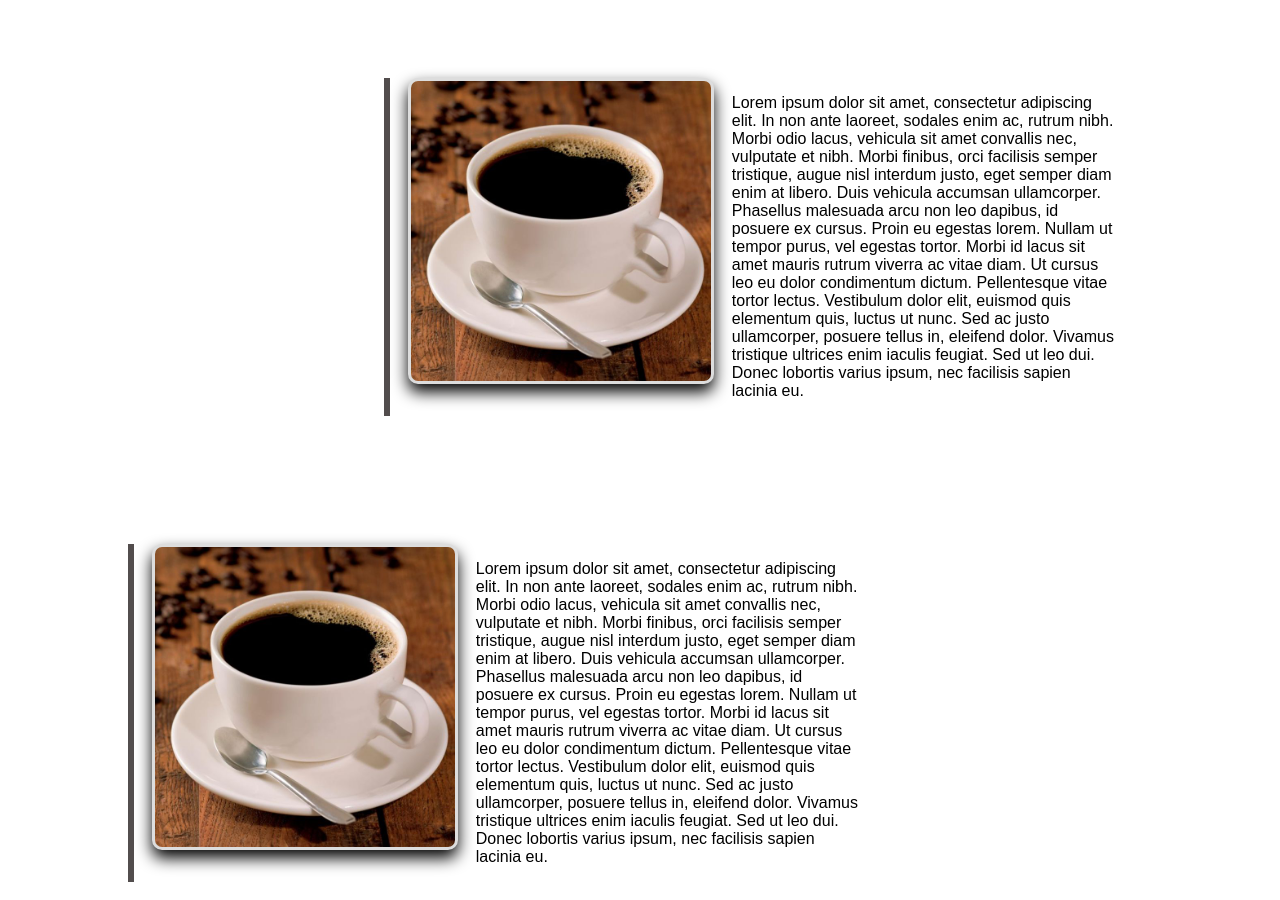
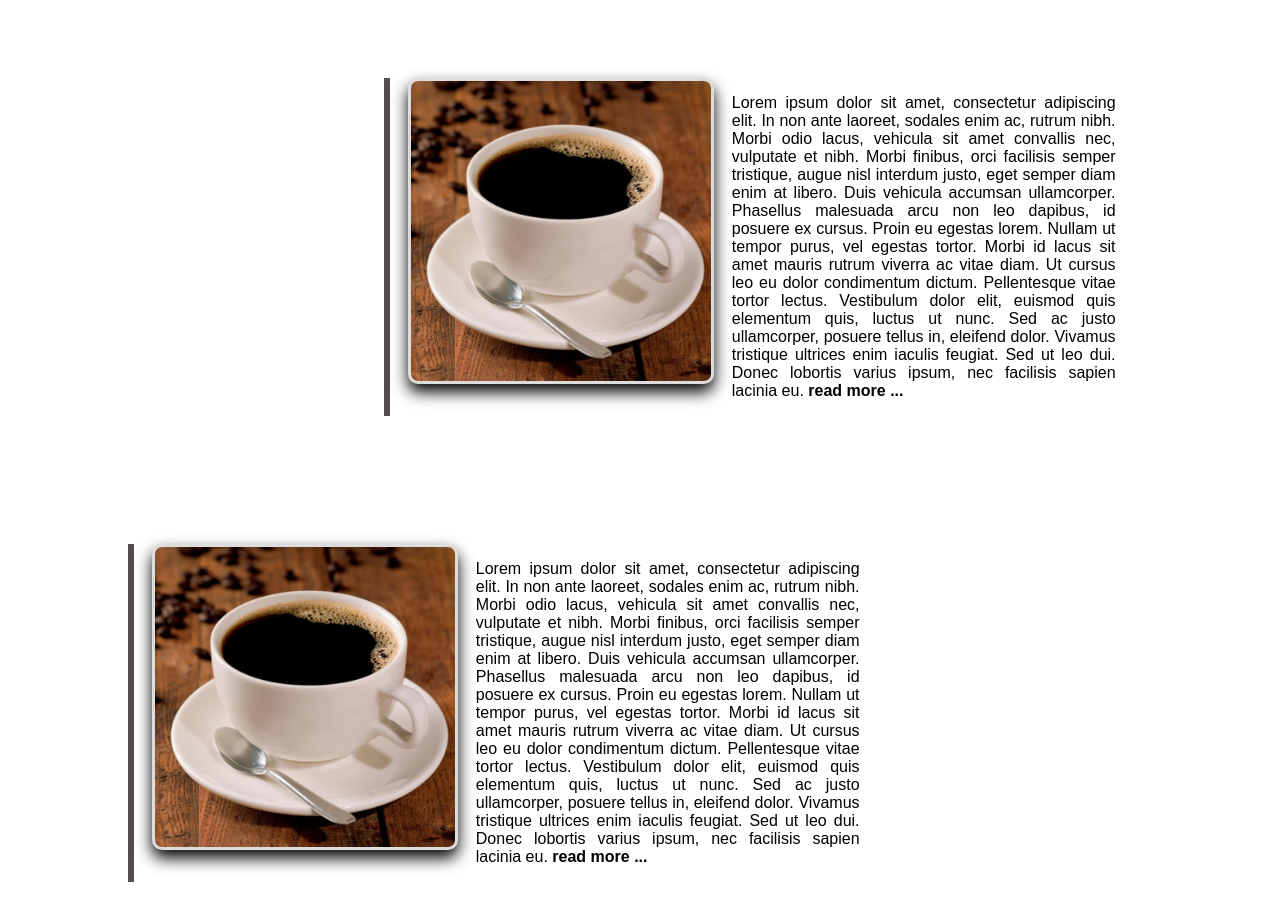
Before and after one commit to arhann4/template, a plain HTML site: page index.html in a window 1280 px wide. Shown: the part 532-1432 px from the top of the page. Drawn offline with Linux system fonts and the light colour scheme.

Commit message:
justify content

```diff
--- a/css/style.css
+++ b/css/style.css
@@ -332,7 +332,8 @@ aside{
 
 .text-content{
     width: 70%;
-
+    text-align: justify;
+    text-justify: inter-word;
 }
 .vertical-line{
     border-left: solid var(--hr-color-light) 6px ;
--- a/index.html
+++ b/index.html
@@ -38,7 +38,7 @@
             <img src="img/img.jpg" alt="">
         </div>
         <div class="text-content">
-            <p>Lorem ipsum dolor sit amet, consectetur adipiscing elit. In non ante laoreet, sodales enim ac, rutrum nibh. Morbi odio lacus, vehicula sit amet convallis nec, vulputate et nibh. Morbi finibus, orci facilisis semper tristique, augue nisl interdum justo, eget semper diam enim at libero. Duis vehicula accumsan ullamcorper. Phasellus malesuada arcu non leo dapibus, id posuere ex cursus. Proin eu egestas lorem. Nullam ut tempor purus, vel egestas tortor. Morbi id lacus sit amet mauris rutrum viverra ac vitae diam. Ut cursus leo eu dolor condimentum dictum. Pellentesque vitae tortor lectus. Vestibulum dolor elit, euismod quis elementum quis, luctus ut nunc. Sed ac justo ullamcorper, posuere tellus in, eleifend dolor. Vivamus tristique ultrices enim iaculis feugiat. Sed ut leo dui. Donec lobortis varius ipsum, nec facilisis sapien lacinia eu.</p>
+            <p>Lorem ipsum dolor sit amet, consectetur adipiscing elit. In non ante laoreet, sodales enim ac, rutrum nibh. Morbi odio lacus, vehicula sit amet convallis nec, vulputate et nibh. Morbi finibus, orci facilisis semper tristique, augue nisl interdum justo, eget semper diam enim at libero. Duis vehicula accumsan ullamcorper. Phasellus malesuada arcu non leo dapibus, id posuere ex cursus. Proin eu egestas lorem. Nullam ut tempor purus, vel egestas tortor. Morbi id lacus sit amet mauris rutrum viverra ac vitae diam. Ut cursus leo eu dolor condimentum dictum. Pellentesque vitae tortor lectus. Vestibulum dolor elit, euismod quis elementum quis, luctus ut nunc. Sed ac justo ullamcorper, posuere tellus in, eleifend dolor. Vivamus tristique ultrices enim iaculis feugiat. Sed ut leo dui. Donec lobortis varius ipsum, nec facilisis sapien lacinia eu. <b><a class="aside-content" href="#">read more ...</a></b></p>
         </div>
     </div>
     <div class="container-fluid container-left">
@@ -49,7 +49,7 @@
             <img src="img/img.jpg" alt="">
         </div>
         <div class="text-content">
-            <p>Lorem ipsum dolor sit amet, consectetur adipiscing elit. In non ante laoreet, sodales enim ac, rutrum nibh. Morbi odio lacus, vehicula sit amet convallis nec, vulputate et nibh. Morbi finibus, orci facilisis semper tristique, augue nisl interdum justo, eget semper diam enim at libero. Duis vehicula accumsan ullamcorper. Phasellus malesuada arcu non leo dapibus, id posuere ex cursus. Proin eu egestas lorem. Nullam ut tempor purus, vel egestas tortor. Morbi id lacus sit amet mauris rutrum viverra ac vitae diam. Ut cursus leo eu dolor condimentum dictum. Pellentesque vitae tortor lectus. Vestibulum dolor elit, euismod quis elementum quis, luctus ut nunc. Sed ac justo ullamcorper, posuere tellus in, eleifend dolor. Vivamus tristique ultrices enim iaculis feugiat. Sed ut leo dui. Donec lobortis varius ipsum, nec facilisis sapien lacinia eu.</p>
+            <p>Lorem ipsum dolor sit amet, consectetur adipiscing elit. In non ante laoreet, sodales enim ac, rutrum nibh. Morbi odio lacus, vehicula sit amet convallis nec, vulputate et nibh. Morbi finibus, orci facilisis semper tristique, augue nisl interdum justo, eget semper diam enim at libero. Duis vehicula accumsan ullamcorper. Phasellus malesuada arcu non leo dapibus, id posuere ex cursus. Proin eu egestas lorem. Nullam ut tempor purus, vel egestas tortor. Morbi id lacus sit amet mauris rutrum viverra ac vitae diam. Ut cursus leo eu dolor condimentum dictum. Pellentesque vitae tortor lectus. Vestibulum dolor elit, euismod quis elementum quis, luctus ut nunc. Sed ac justo ullamcorper, posuere tellus in, eleifend dolor. Vivamus tristique ultrices enim iaculis feugiat. Sed ut leo dui. Donec lobortis varius ipsum, nec facilisis sapien lacinia eu. <b><a class="aside-content" href="#">read more ...</a></b></p>
         </div>
     </div>
     <hr class="break-page">
```
